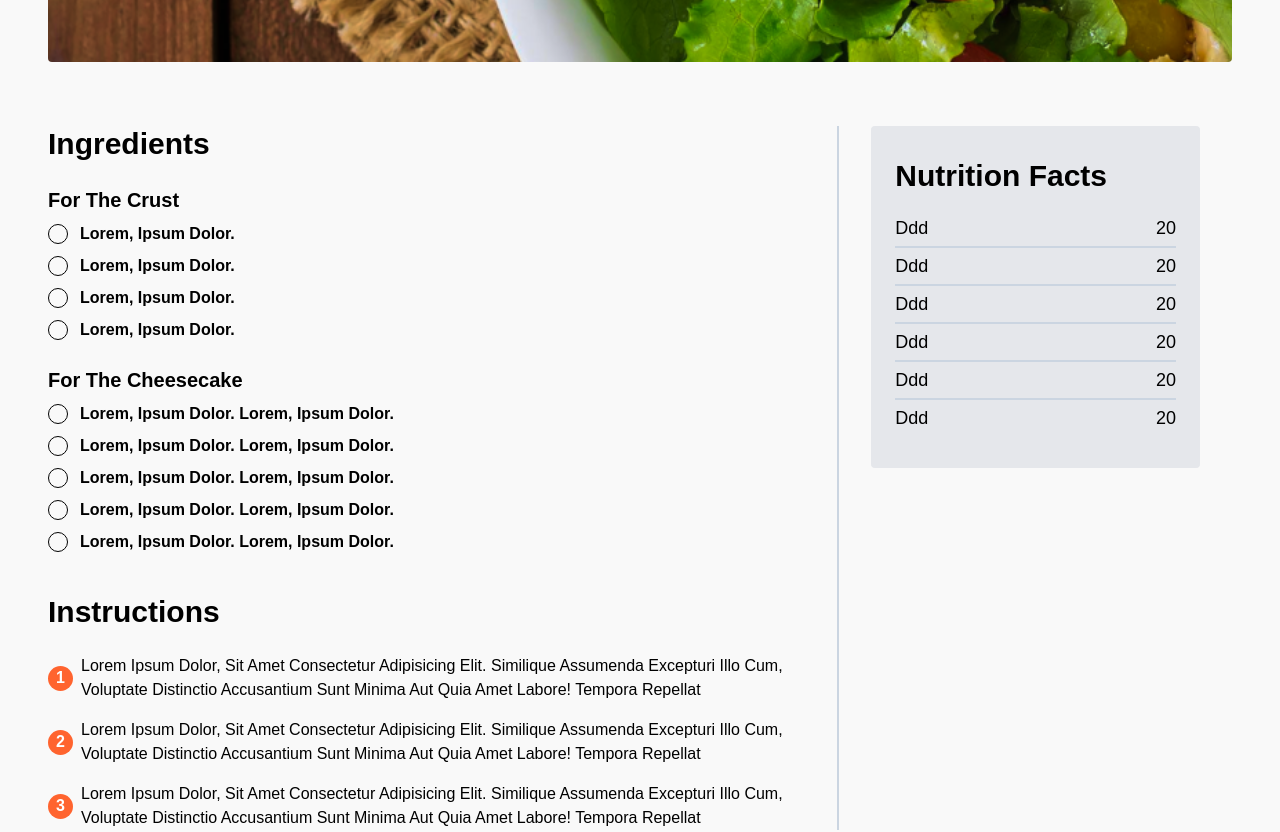
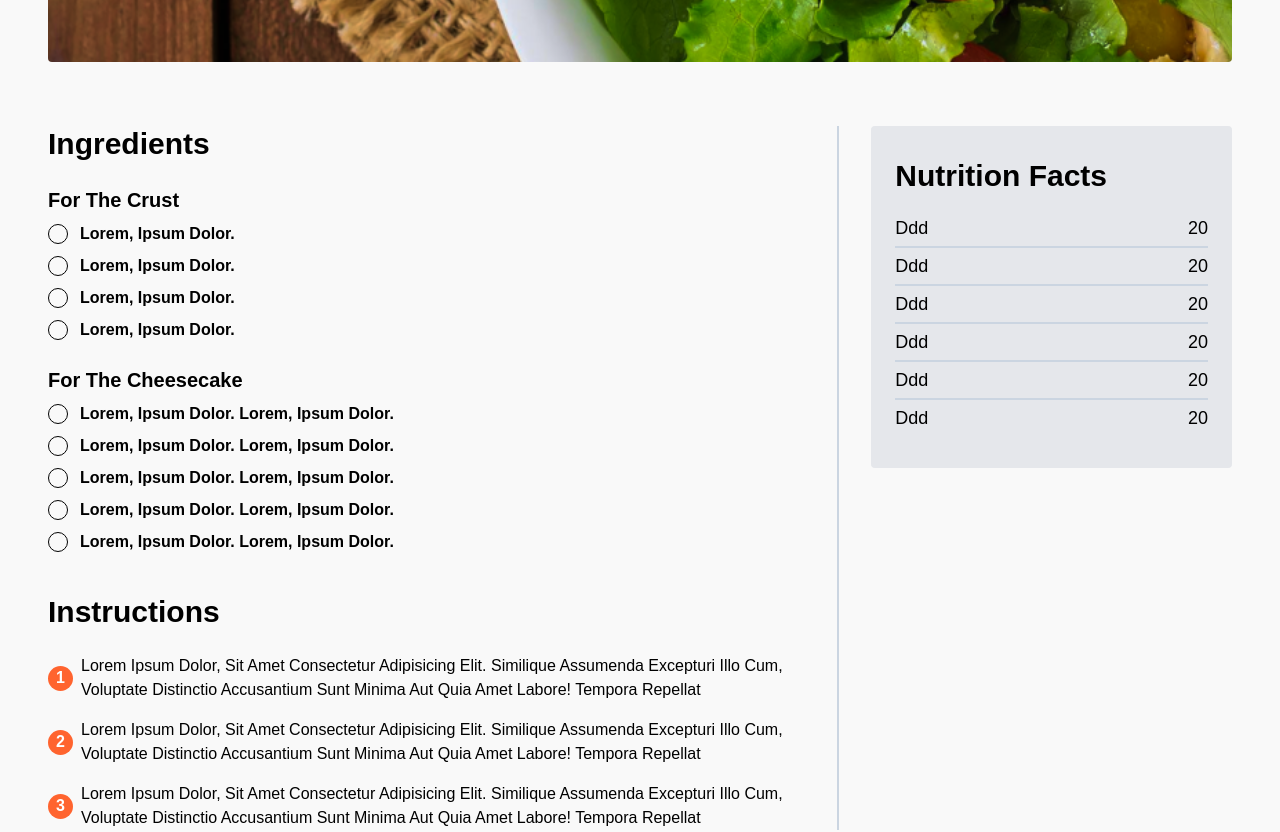
Before and after one commit to HELAL15/tastebite, a Next.js app: page /recipes/1 in a window 1280 px wide. Shown: the part 1100-1932 px from the top of the page. Built offline with nearby package versions, Linux system fonts and the light colour scheme; no server answers; a web font is replaced by a local one.

Commit message:
fix style dir in recipe details

```diff
--- a/app/recipes/[recipe]/page.tsx
+++ b/app/recipes/[recipe]/page.tsx
@@ -77,8 +77,8 @@ const page = () => {
       </section>
 
       <section className="recipe_details pt-0">
-        <div className="container grid grid-cols-12 max-md:gap-y-8 rtl:divide-x-reverse divide max-md:divide-y-2 lg:divide-x-2 divide-slate-300">
-          <div className="col-span-12 lg:col-span-8 space-y-10 pr-8">
+        <div className="container grid grid-cols-12 max-lg:gap-y-8 rtl:divide-x-reverse divide max-md:divide-y-2 lg:divide-x-2 divide-slate-300">
+          <div className="col-span-12 lg:col-span-8 space-y-10 rtl:pl-8 ltr:pr-8">
             <div className="space-y-6">
               <h3 className="text-3xl font-bold mb-6">ingredients</h3>
               <div className="cat">
@@ -167,7 +167,7 @@ const page = () => {
               </ul>
             </div>
           </div>
-          <div className="col-span-12 lg:col-span-4 max-md:pt-8 lg:px-8">
+          <div className="col-span-12 lg:col-span-4 max-md:pt-8 lg:rtl:pr-8 lg:ltr:pl-8">
             <div className="bg-gray-200 px-6 py-8 rounded space-y-4">
               <h4 className="title text-3xl font-semibold">nutrition facts</h4>
               <ul className="items divide divide-y-2 divide-slate-300">
```
